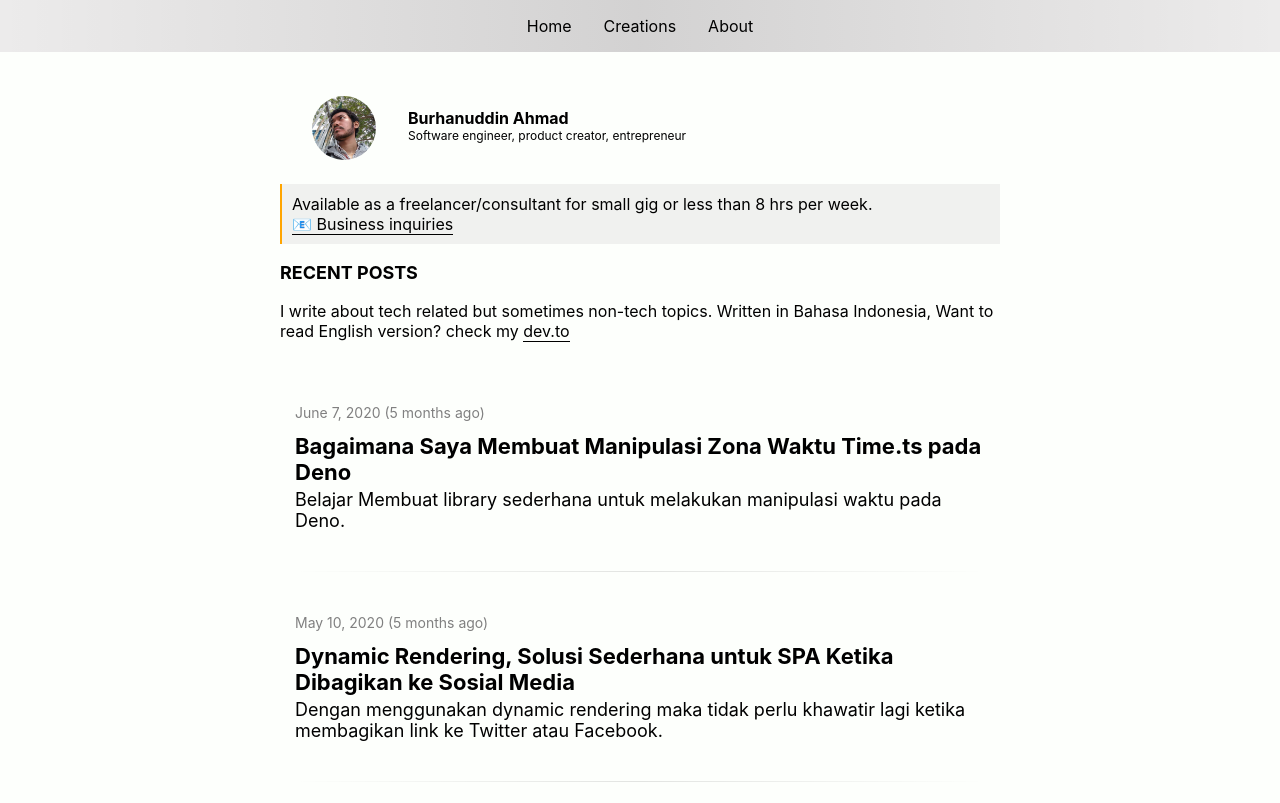
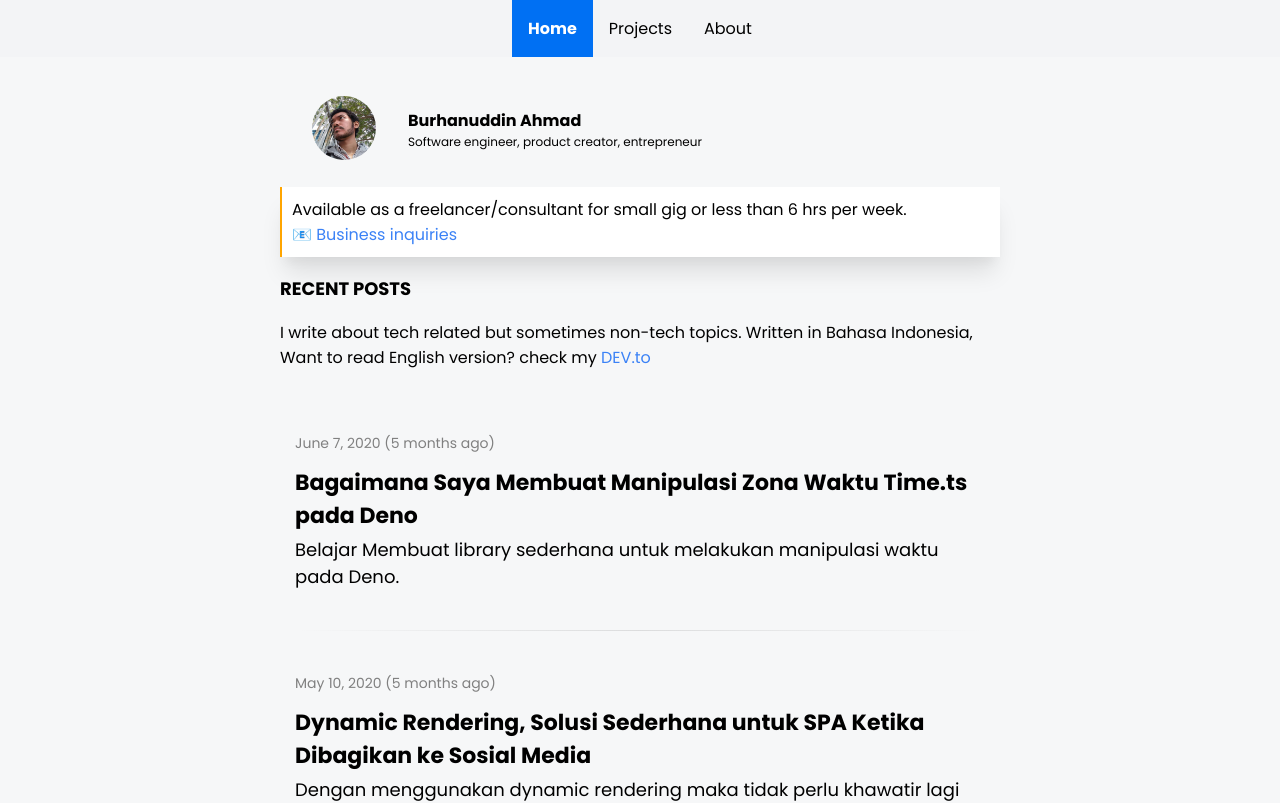
Before and after one commit to burhanahmeed/kusiaga.com, a Next.js app: page / in a window 1280 px wide. Shown: the top 803 px of the page. Built offline with nearby package versions, Linux system fonts and the light colour scheme.

Commit message:
little update on design

```diff
--- a/components/default.layout.js
+++ b/components/default.layout.js
@@ -1,11 +1,14 @@
 import styles from '../styles/Home.module.css'
 import Head from 'next/head'
 import Link from 'next/link'
+import { useRouter } from 'next/router'
 
 export default function Layout({ children }) {
   let desc = "A personal site by @burhannahm. Built with Next.js."
   let title = "@burhannahm persoanl site"
   let previewImage = "/img/og.png"
+
+  const router = useRouter();
   return (
     <div>
       <Head>
@@ -42,16 +45,20 @@ export default function Layout({ children }) {
           }}
         />
 
+        <link rel="preconnect" href="https://fonts.gstatic.com"/>
+        <link href="https://fonts.googleapis.com/css2?family=Poppins:ital,wght@0,100;0,200;0,300;0,400;0,500;0,600;0,700;1,100;1,200;1,300;1,400;1,500;1,600&display=swap" rel="stylesheet"/>
+
+
       </Head>
       <header className={styles.header}>
         <ul style={{'padding': '0', 'margin': '0', 'listStyle': 'none'}}>
-          <li className={styles['nav-menu']}>
+          <li className={`${styles['nav-menu']} ${router.pathname == '/' ? styles['nav-active']: ''}`}>
             <Link href="/">Home</Link>
           </li>
-          <li className={styles['nav-menu']}>
-            <Link href="/creations">Creations</Link>
+          <li className={`${styles['nav-menu']} ${router.pathname == '/projects' ? styles['nav-active']: ''}`}>
+            <Link href="/projects">Projects</Link>
           </li>
-          <li className={styles['nav-menu']}>
+          <li className={`${styles['nav-menu']} ${router.pathname == '/about' ? styles['nav-active']: ''}`}>
             <Link href="/about">About</Link>
           </li>
         </ul>
--- a/pages/_app.js
+++ b/pages/_app.js
@@ -12,8 +12,8 @@ Router.events.on('routeChangeComplete', () => NProgress.done())
 Router.events.on('routeChangeError', () => NProgress.done())
 
 const mdComponents = {
-  h1: props => <h1 style={{color: '#52089d'}} {...props} />,
-  a: props => <a style={{color: '#52089d'}} {...props} />
+  h1: props => <h1 style={{color: '#3B82F6'}} {...props} />,
+  a: props => <a style={{color: '#3B82F6'}} {...props} />
 }
 
 function MyApp({ Component, pageProps }) {
--- a/pages/index.js
+++ b/pages/index.js
@@ -35,15 +35,16 @@ export default function Home({allPosts}) {
               style={{
                 borderLeft: '2px orange solid',
                 padding: '10px',
-                backgroundColor: '#a9a9a92b'
+                backgroundColor: '#fff'
               }}
+              className="shadow"
             >
-              <p className="text-clear">Available as a freelancer/consultant for small gig or less than 8 hrs per week.</p>
+              <p className="text-clear">Available as a freelancer/consultant for small gig or less than 6 hrs per week.</p>
               <a className="link-border-bottom" href="mailto:brhn@kusiaga.com">📧 Business inquiries</a>
             </div>
             <div>
               <p className="text-bold text-xl">{'Recent posts'.toLocaleUpperCase()}</p>
-              <span>I write about tech related but sometimes non-tech topics. Written in Bahasa Indonesia, Want to read English version? check my <a href="https://dev.to/burhanahmeed" target="_blank" className="link-border-bottom">dev.to</a></span>
+              <span>I write about tech related but sometimes non-tech topics. Written in Bahasa Indonesia, Want to read English version? check my <a href="https://dev.to/burhanahmeed" target="_blank" className="link-border-bottom">DEV.to</a></span>
               {/* blog wrapper */}
               <div className="mt5">
                 {
--- a/styles/Home.module.css
+++ b/styles/Home.module.css
@@ -19,6 +19,15 @@
   display: inline-block;
   padding: 1rem;
   cursor: pointer;
+}
+.nav-menu a:hover {
+  opacity: .6;
+  border-bottom: none !important;
+}
+.nav-active {
+  font-weight: bold;
+  background-color: #0070f3;
+  color: white;
 }
 
 .footer {
@@ -124,9 +133,9 @@
   width: 100%;
   text-align: center;
   position: fixed;
-  background-color: #ecebeb;
+  background-color: #F3F4F6;
   border: 0px none;
-  background-image: linear-gradient(90deg,transparent,#0606061c,transparent);
+  background-image: linear-gradient(90deg,transparent,#F3F4F6,transparent);
 }
 
 /* home index */
@@ -135,7 +144,7 @@
   padding: 15px;
 }
 .post-item:hover {
-  background-color: #a9a9a92b;
+  background-color: #fff;
 }
 
 /* creations page */
--- a/styles/globals.css
+++ b/styles/globals.css
@@ -2,9 +2,8 @@ html,
 body {
   padding: 0;
   margin: 0;
-  font-family: -apple-system, BlinkMacSystemFont, Segoe UI, Roboto, Oxygen,
-    Ubuntu, Cantarell, Fira Sans, Droid Sans, Helvetica Neue, sans-serif;
-  background-color: #fdfffc;
+  font-family: 'Poppins', sans-serif;
+  background-color: rgb(246, 247, 248);
 }
 
 a {
@@ -17,7 +16,7 @@ a {
 }
 
 .blog-title:hover {
-  color: #52089d;
+  color: #3B82F6;
 }
 .gradient-border {
   height: 1px;
@@ -28,6 +27,10 @@ a {
 
 .markdowncss img {
   width: 700px;
+}
+
+.shadow {
+  box-shadow: rgba(0, 0, 0, 0.1) 0px 20px 25px -5px, rgba(0, 0, 0, 0.04) 0px 10px 10px -5px;
 }
 
 @media (max-width: 600px) {
--- a/styles/markdown-github.css
+++ b/styles/markdown-github.css
@@ -60,7 +60,7 @@
   -webkit-text-size-adjust: 100%;
   line-height: 1.5;
   color: #24292e;
-  font-family: -apple-system,BlinkMacSystemFont,Segoe UI,Helvetica,Arial,sans-serif,Apple Color Emoji,Segoe UI Emoji;
+  /* font-family: -apple-system,BlinkMacSystemFont,Segoe UI,Helvetica,Arial,sans-serif,Apple Color Emoji,Segoe UI Emoji; */
   font-size: 16px;
   line-height: 1.5;
   word-wrap: break-word;
--- a/styles/nprogress.css
+++ b/styles/nprogress.css
@@ -3,7 +3,7 @@
 }
 
 #nprogress .bar {
-  background: #38b2ac;
+  background: #3B82F6;
 
   position: fixed;
   z-index: 1031;
@@ -21,7 +21,7 @@
   right: 0px;
   width: 100px;
   height: 100%;
-  box-shadow: 0 0 10px #38b2ac, 0 0 5px #38b2ac;
+  box-shadow: 0 0 10px #3B82F6, 0 0 5px #3B82F6;
   opacity: 1;
 
   -webkit-transform: rotate(3deg) translate(0px, -4px);
--- a/styles/personalCss.css
+++ b/styles/personalCss.css
@@ -140,9 +140,11 @@
 .text-clear {margin: 0;padding: 0;}
 
 /* link */
-a:hover {border-bottom: 1px solid black;}
-.link-border-bottom {border-bottom: 1px solid black;}
-.link-border-bottom:hover {border-bottom: none;}
+a:hover {border-bottom: 1px solid #3B82F6;}
+.link-border-bottom {color: #3B82F6;}
+.link-border-bottom:hover {border-bottom: 1px solid #3B82F6;}
+
+
 
 /* border */
 .border-bottom {border-bottom: 1px solid black;}
```
Also changed, not shown: components/about.mdx (+6 -4 lines), pages/projects.js (renamed from pages/creations.js, +7 -8 lines), pages/projects/[slug].js (renamed from pages/creations/[slug].js).
